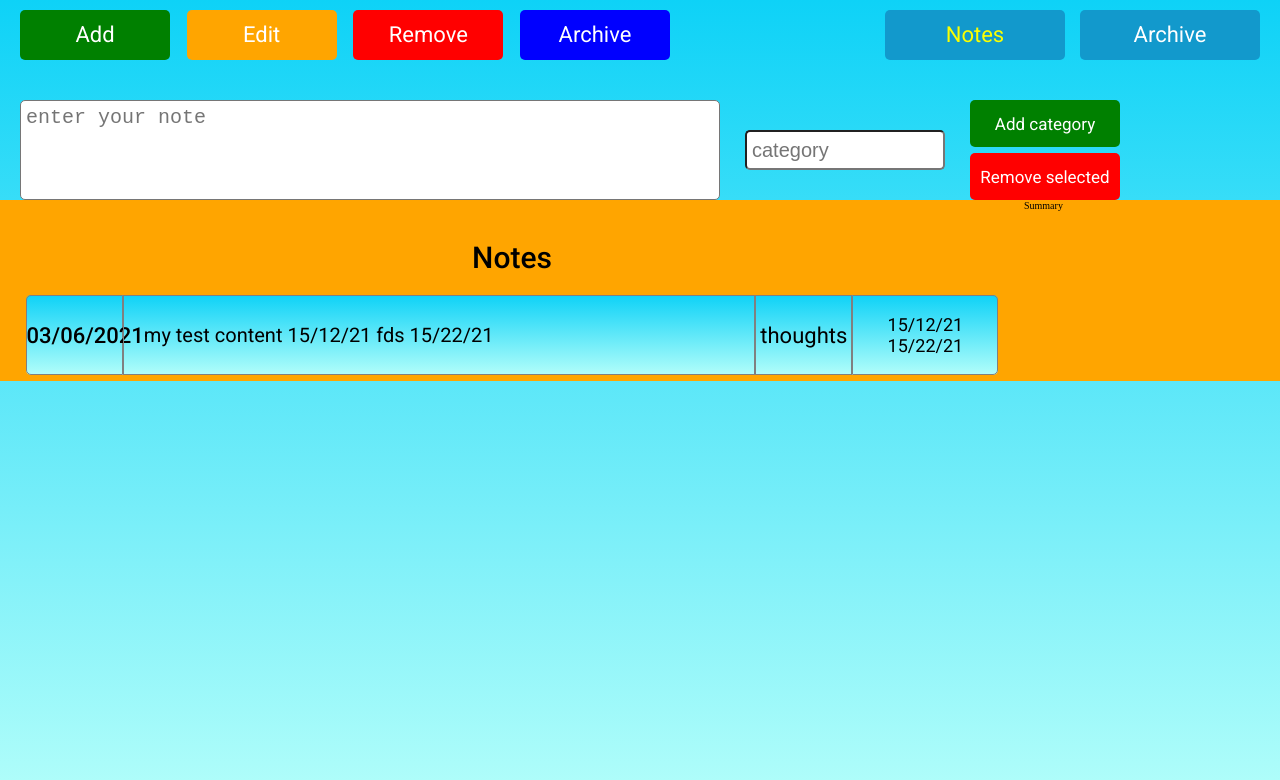
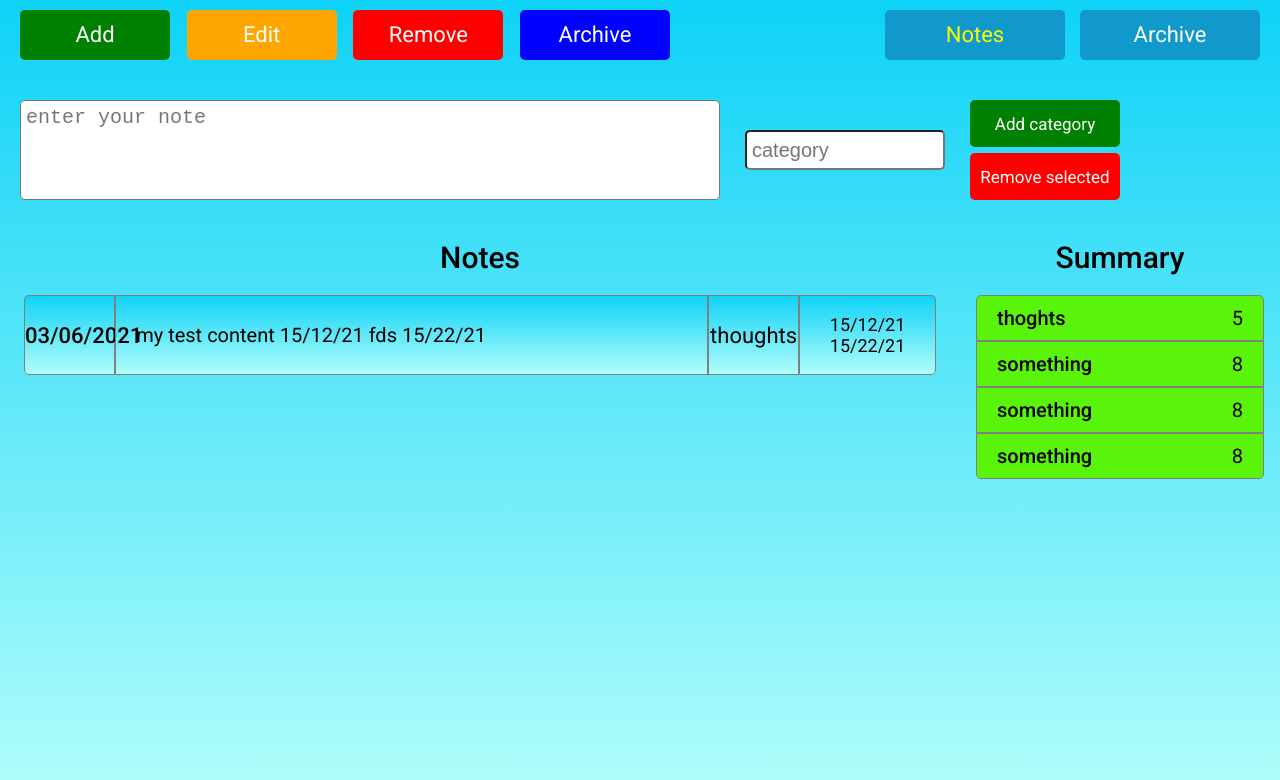
Before and after one commit to YuriyL-Git/NotesApp, a website built with webpack: page src/index.html in a window 1280 px wide. Built offline with nearby package versions, Linux system fonts and the light colour scheme.

Commit message:
feat: add summary component

```diff
--- a/src/app/app.js
+++ b/src/app/app.js
@@ -1,4 +1,5 @@
 import {NotesField} from "@/app/components/notes-field/notes-field";
+import {SummaryField} from "@/app/components/summary/summary";
 
 export class App {
   constructor() {
@@ -15,6 +16,13 @@ export class App {
     this.summaryEntry = document.querySelector('.summary-field__wrapper');
 
     this.notesField = new NotesField();
+    this.summaryField = new SummaryField([{category: 'thoghts', notesQty: 5}, {
+      category: 'something',
+      notesQty: 8
+    }, {category: 'something', notesQty: 8}, {category: 'something', notesQty: 8}]);
+
+
+    this.summaryEntry.append(this.summaryField.component);
     this.notesEntry.append(this.notesField.component);
   }
 
--- a/src/app/components/notes-field/_notes-field.scss
+++ b/src/app/components/notes-field/_notes-field.scss
@@ -1,7 +1,7 @@
 .notes-field {
   &__wrapper {
     margin-top: 2rem;
-    width: 80%;
+    width: 75%;
     height: auto;
     display: flex;
     flex-direction: column;
--- a/src/app/components/summary/_summary.scss
+++ b/src/app/components/summary/_summary.scss
@@ -0,0 +1,39 @@
+.summary-field {
+  &__wrapper {
+    margin-top: 2rem;
+    display: flex;
+    flex-direction: column;
+    width: 25%;
+  }
+
+  &__title {
+    margin: 2rem auto;
+    font-family: Roboto, sans-serif;
+    font-size: 3rem;
+    font-weight: 500;
+  }
+
+  &__row-wrapper {
+    width: 90%;
+    background-color: #5af30c;
+    margin: 0 auto;
+    display: flex;
+    justify-content: space-between;
+    font-size: 2rem;
+    font-family: Roboto, sans-serif;
+    padding: 1rem 2rem;
+    border: 1px solid gray;
+
+    &:first-child {
+      border-radius: 5px 5px 0 0;
+    }
+
+    &:last-child {
+      border-radius: 0 0 5px 5px;
+    }
+  }
+
+  &__category-name {
+    font-weight: 500;
+  }
+}
--- a/src/app/components/summary/summary.js
+++ b/src/app/components/summary/summary.js
@@ -1,8 +1,28 @@
 import './_summary.scss';
 import {Component} from "@/app/components/base-component/component";
 
-export class Summary extends Component {
-  constructor() {
-    super('section', 'summary-field__wrapper');
+export class SummaryField extends Component {
+  /* summary data array of objects {category: string, notesQty: number}*/
+  constructor(summaryData) {
+    super('section', 'summary-field');
+    this.rows = [];
+    this.updateData(summaryData);
+  }
+
+  updateData(summaryData) {
+    this.component.innerHTML = '';
+    summaryData.forEach(data => {
+      const row = {};
+      row.fieldWrapper = new Component('div', 'summary-field__row-wrapper');
+      row.categoryName = new Component('div', 'summary-field__category-name');
+      row.notesQty = new Component('div', 'summary-field__category-notes-qty');
+
+      row.categoryName.component.innerHTML = data.category;
+      row.notesQty.component.innerHTML = data.notesQty;
+
+      row.fieldWrapper.appendComponents(row.categoryName, row.notesQty);
+      this.appendComponents(row.fieldWrapper);
+      this.rows.push(row);
+    });
   }
 }
--- a/src/assets/scss/_data-section.scss
+++ /dev/null
@@ -1,4 +0,0 @@
-.info-section {
-  display: flex;
-  background-color: orange;
-}
--- a/src/assets/scss/style.scss
+++ b/src/assets/scss/style.scss
@@ -1,7 +1,6 @@
 @use './button';
 @use './header';
 @use 'inputs';
-@use 'data-section';
 
 html {
   font-size: 62.5%;
@@ -22,3 +21,7 @@ html {
   background: -webkit-linear-gradient(to top, #b2fefa, #0ed2f7);
   background: linear-gradient(to top, #b2fefa, #0ed2f7);
 }
+
+.info-section {
+  display: flex;
+}
```
